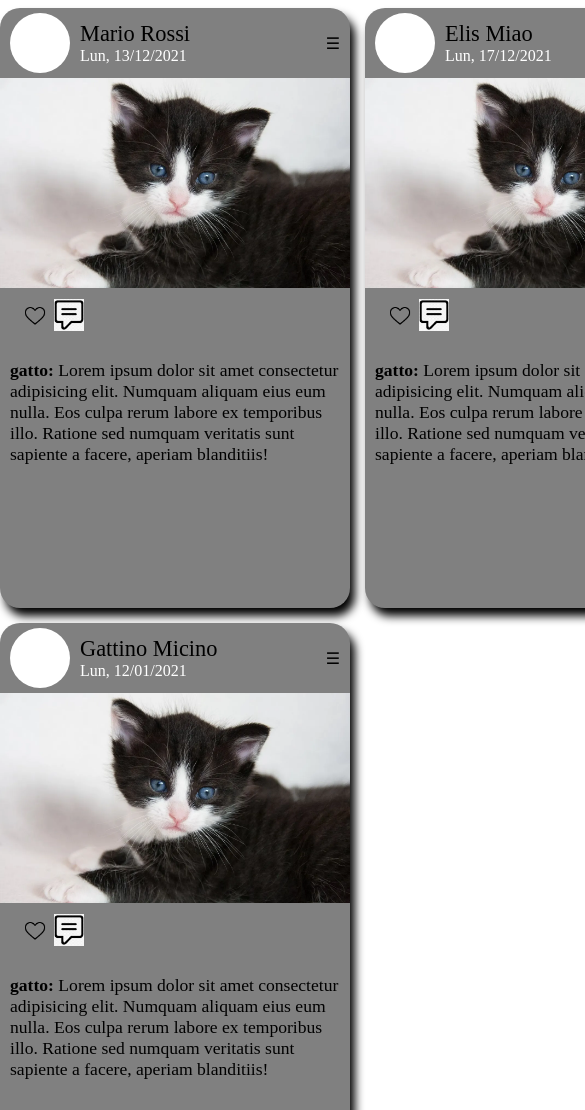
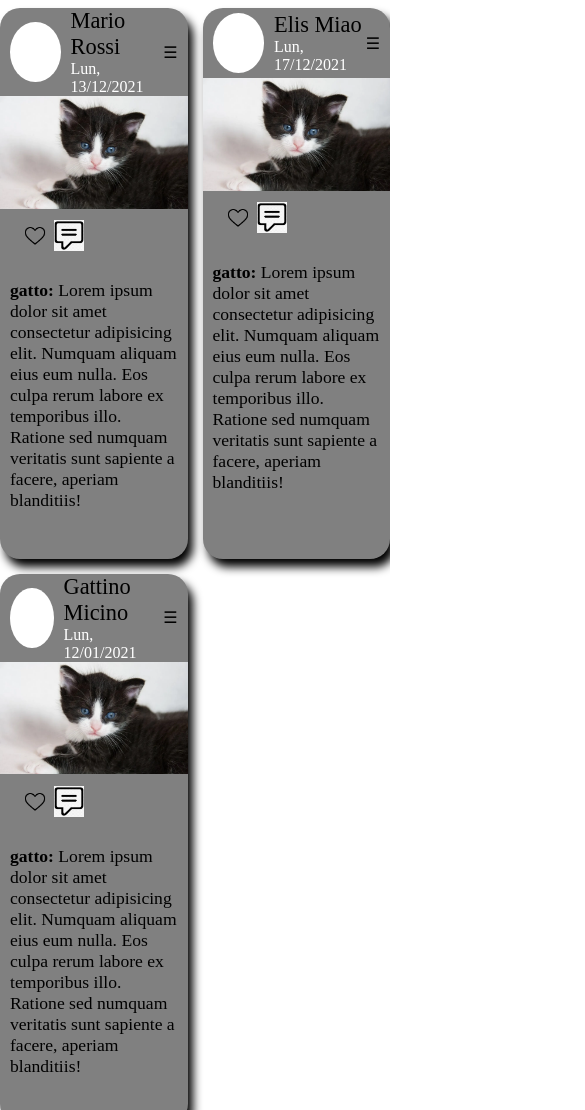
Before and after one commit to AlessioSatta/css_esercizio9, a plain HTML site: page index.html in a window 390 px wide. Shown: the top 1110 px of the page, 585 px wide, since content can reach past the window. Drawn offline with Linux system fonts and the light colour scheme.

Commit message:
percentuali

```diff
--- a/style.css
+++ b/style.css
@@ -1,20 +1,25 @@
 body {
-    width: fit-content;
+    max-width: fit-content;
+    height: calc(100vh - 20px);
     margin-right: auto;
     margin-left: auto;
+    display: flex;
+    align-items: center;
 }
 
 .container {
+    max-width: 1280px;
     display: flex;
     flex-direction: row;
+    height: fit-content;
     gap: 50px;
 }
 
 /* gatto mario rossi */
 .card-1 {
     border-radius: 20px;
-    width: 430px;
-    height: 600px;
+    max-width: 100%;
+    max-height: 100%;
     background-color: gray;
     box-shadow: 5px 8px 10px;
 }
@@ -22,8 +27,8 @@ body {
 /* gatto elis miao */
 .card-2 {
     border-radius: 20px;
-    width: 430px;
-    height: 600px;
+    max-width: 100%;
+    max-height: 100%;
     background-color: gray;
     box-shadow: 5px 8px 10px;
 }
@@ -31,8 +36,8 @@ body {
 /* gatto gattino micino */
 .card-3 {
     border-radius: 20px;
-    width: 430px;
-    height: 600px;
+    max-width: 100%;
+    max-height: 100%;
     background-color: gray;
     box-shadow: 5px 8px 10px;
 }
@@ -83,7 +88,6 @@ body {
     align-items: center;
     margin-right: 10px;
 }
-
 /* fine prima riga */
 
 /* seconda riga */
@@ -116,10 +120,18 @@ body {
     font-size: 1.1em;
     padding-left: 10px;
     padding-right: 10px;
+    padding-bottom: 30px;
 }
 
 /* mobile */
 @media screen and (max-width: 375px) {
+    body {
+        margin-right: auto;
+        margin-left: auto;
+        align-items: unset;
+        height: 100%;
+    }
+
     .container {
         display: flex;
         flex-direction: column;
@@ -130,17 +142,17 @@ body {
         height: 45px;
         width: 45px;
     }
-
-    .card-1,
-    .card-2,
-    .card-3 {
-        max-width: 350px;
-        height: fit-content;
-    }
 }
 
 /* tablet */
 @media screen and (min-width:376px) and (max-width: 768px) {
+    body {
+        margin-right: auto;
+        margin-left: auto;
+        align-items: unset;
+        height: 100%;
+    }
+
     .container {
         display: grid;
         grid-template-columns: repeat(2, 1fr);
@@ -153,10 +165,4 @@ body {
         height: 60px;
         width: 60px;
     }
-
-    .card-1,
-    .card-2,
-    .card-3 {
-        max-width: 350px;
-    }
 }
```
